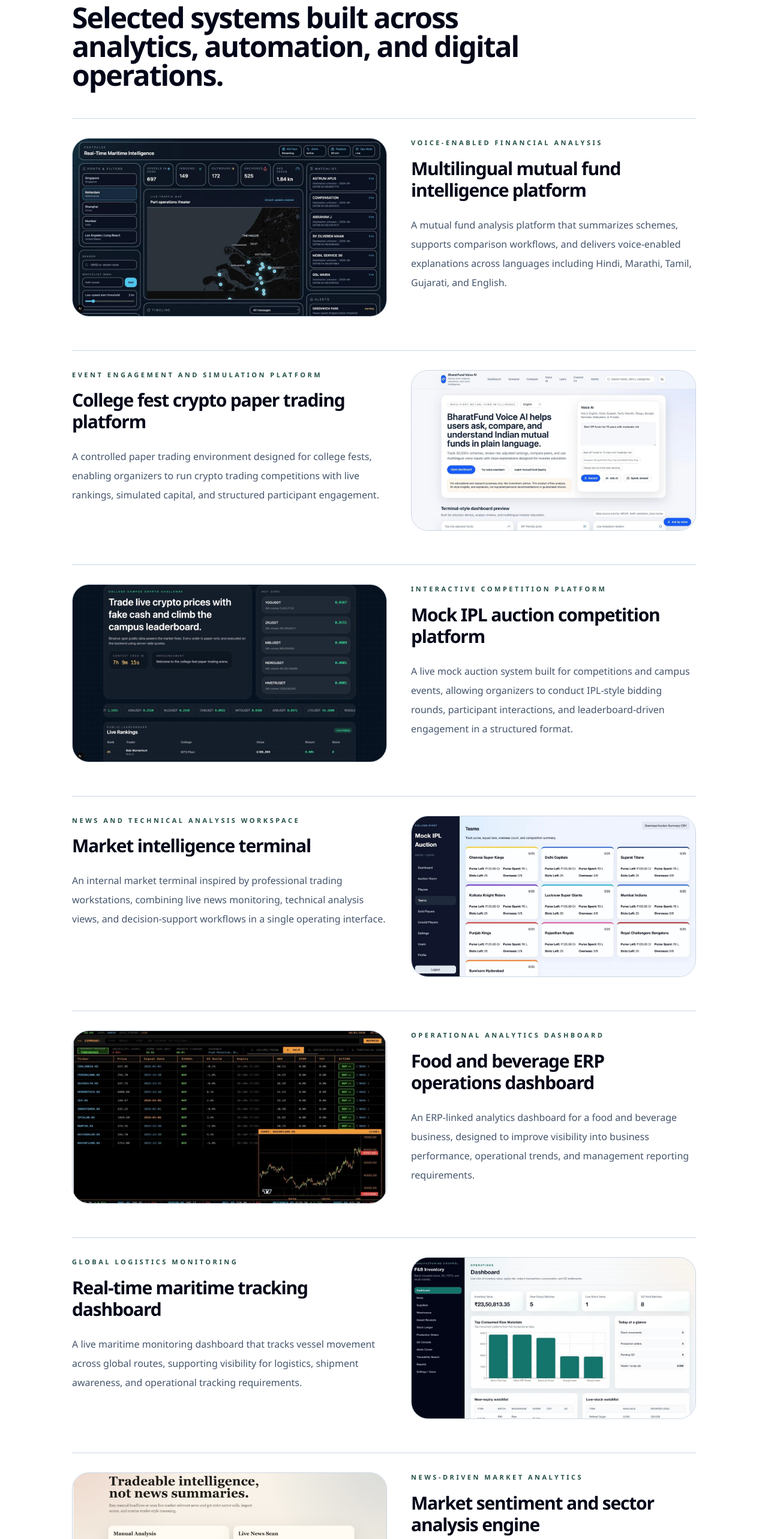
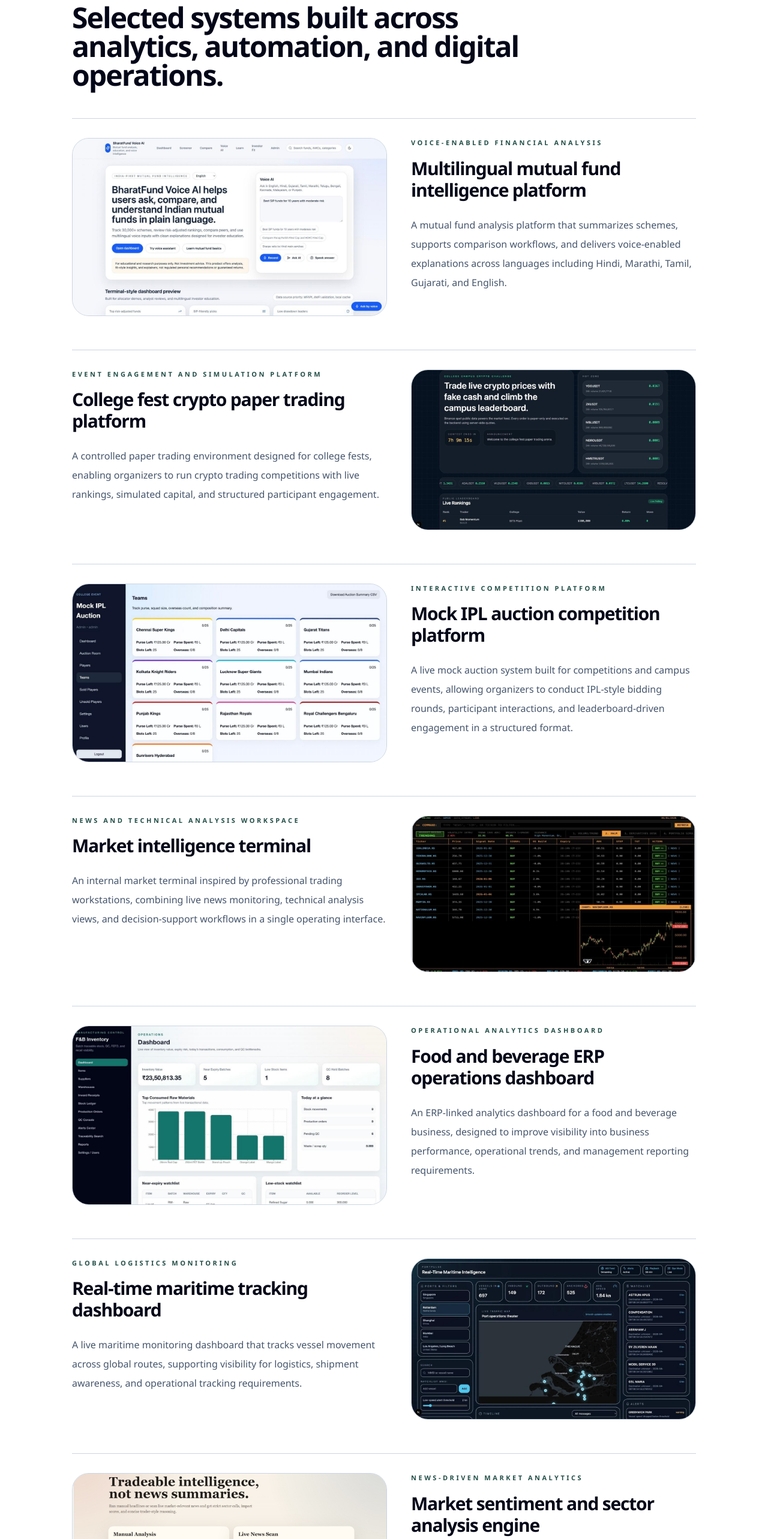
Before and after one commit to Gmaheshh/pragatiinvest-site, a Next.js app: page / in a window 1280 px wide. Shown: the part 3056-5622 px from the top of the page at 60% size. Built offline with nearby package versions, Linux system fonts and the light colour scheme.

Commit message:
Fix project image mapping

```diff
--- a/app/page.tsx
+++ b/app/page.tsx
@@ -46,7 +46,7 @@ const projects = [
     category: "Voice-enabled financial analysis",
     description:
       "A mutual fund analysis platform that summarizes schemes, supports comparison workflows, and delivers voice-enabled explanations across languages including Hindi, Marathi, Tamil, Gujarati, and English.",
-    image: "/projects/project-1-mutual-fund-voice-ai.jpeg",
+    image: "/projects/project-2-campus-crypto-trading.jpeg",
     alt: "Multilingual mutual fund intelligence platform interface",
   },
   {
@@ -54,7 +54,7 @@ const projects = [
     category: "Event engagement and simulation platform",
     description:
       "A controlled paper trading environment designed for college fests, enabling organizers to run crypto trading competitions with live rankings, simulated capital, and structured participant engagement.",
-    image: "/projects/project-2-campus-crypto-trading.jpeg",
+    image: "/projects/project-3-mock-ipl-auction.jpeg",
     alt: "College fest crypto paper trading platform dashboard",
   },
   {
@@ -62,7 +62,7 @@ const projects = [
     category: "Interactive competition platform",
     description:
       "A live mock auction system built for competitions and campus events, allowing organizers to conduct IPL-style bidding rounds, participant interactions, and leaderboard-driven engagement in a structured format.",
-    image: "/projects/project-3-mock-ipl-auction.jpeg",
+    image: "/projects/project-4-market-terminal.jpeg",
     alt: "Mock IPL auction competition platform interface",
   },
   {
@@ -70,7 +70,7 @@ const projects = [
     category: "News and technical analysis workspace",
     description:
       "An internal market terminal inspired by professional trading workstations, combining live news monitoring, technical analysis views, and decision-support workflows in a single operating interface.",
-    image: "/projects/project-4-market-terminal.jpeg",
+    image: "/projects/project-5-food-beverage-dashboard.jpeg",
     alt: "Bloomberg-style market intelligence terminal",
   },
   {
@@ -78,7 +78,7 @@ const projects = [
     category: "Operational analytics dashboard",
     description:
       "An ERP-linked analytics dashboard for a food and beverage business, designed to improve visibility into business performance, operational trends, and management reporting requirements.",
-    image: "/projects/project-5-food-beverage-dashboard.jpeg",
+    image: "/projects/project-6-maritime-dashboard.jpeg",
     alt: "Food and beverage ERP dashboard",
   },
   {
@@ -86,7 +86,7 @@ const projects = [
     category: "Global logistics monitoring",
     description:
       "A live maritime monitoring dashboard that tracks vessel movement across global routes, supporting visibility for logistics, shipment awareness, and operational tracking requirements.",
-    image: "/projects/project-6-maritime-dashboard.jpeg",
+    image: "/projects/project-1-mutual-fund-voice-ai.jpeg",
     alt: "Real-time maritime tracking dashboard",
   },
   {
```
